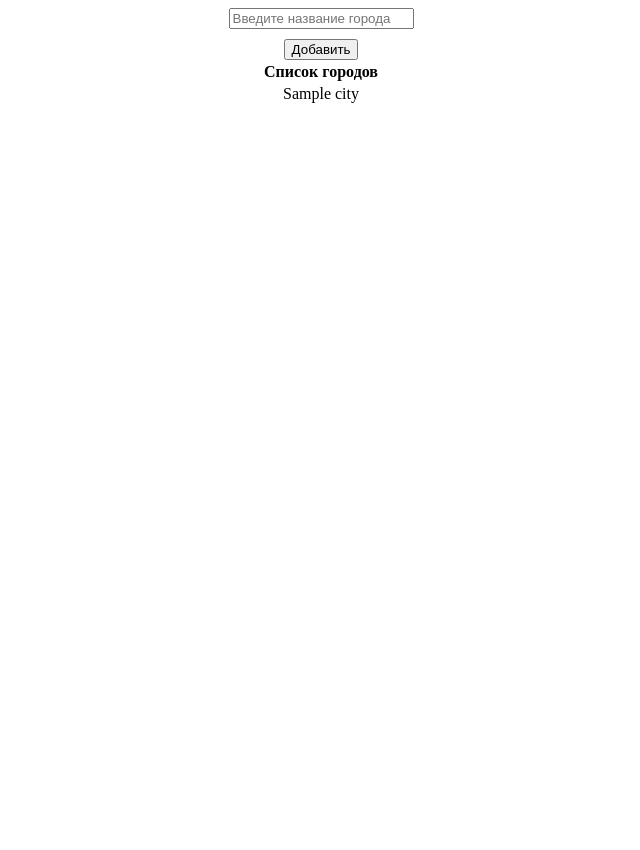
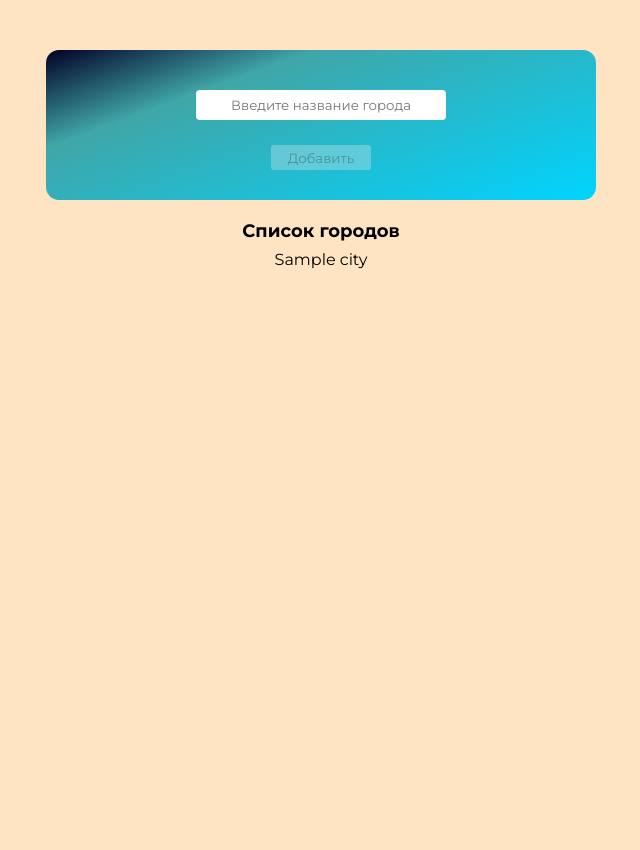
Before and after one commit to iarrowned/niris, a PHP site: page / in a window 1280 px wide. Shown: the whole page, without its empty margins (319-959 px from the left). Before the commit the page ends 103 px from the top, so only its background shows below. Run offline with PHP 8.4, Linux system fonts and the light colour scheme; tables that the repository leaves empty or names only in its code hold one stand-in row (values such as "Sample post"); some libraries are stand-ins or nearby versions.

Commit message:
js + exeptions

```diff
--- /dev/null
+++ b/css/null.css
@@ -0,0 +1,80 @@
+@import url('https://fonts.googleapis.com/css2?family=Montserrat:ital,wght@0,100;0,200;0,300;0,400;0,500;0,600;0,700;0,800;0,900;1,100;1,200;1,300;1,400;1,500;1,600;1,700;1,800;1,900&display=swap');
+* {
+  padding: 0;
+  margin: 0;
+  border: 0;
+}
+
+*, *:before, *:after {
+  box-sizing: border-box;
+}
+
+:focus, :active {
+  outline: none;
+}
+
+a:focus, a:active {
+  outline: none;
+}
+
+nav, footer, header, aside {
+  display: block;
+}
+
+html, body {
+  height: 100%;
+  width: 100%;
+  font-size: 100%;
+  line-height: 1;
+  font-size: 14px;
+  -ms-text-size-adjust: 100%;
+  -moz-text-size-adjust: 100%;
+  -webkit-text-size-adjust: 100%;
+}
+
+input, button, textarea {
+  font-family: inherit;
+}
+
+input::-ms-clear {
+  display: none;
+}
+
+button {
+  cursor: pointer;
+}
+
+a, a:visited {
+  text-decoration: none;
+}
+
+a:hover {
+  text-decoration: none;
+}
+
+ul li {
+  list-style: none;
+}
+
+img {
+  vertical-align: top;
+}
+
+h1, h2, h3, h4, h5, h6 {
+  font-size: inherit;
+  font-weight: 400;
+}
+
+li {
+  list-style: none;
+}
+a{
+  color: #000;
+}
+.container{
+  min-width: 320px;
+  margin: 0 auto;
+}
+body{
+  font-family: 'Montserrat', sans-serif;
+}
--- a/css/style.css
+++ b/css/style.css
@@ -1,19 +1,52 @@
+body {
+  background: bisque;
+}
+
 .add .container {
   width: 1080px;
+  margin: 50px auto 20px;
+}
+.add .container form {
+  width: 550px;
+  height: 150px;
+  padding-top: 40px;
+  border-radius: 13px;
   margin: 0 auto;
+  background: linear-gradient(160deg, #020024 0%, #40a6a8 28%, #00d4ff 100%);
 }
 .add .container form input {
   display: block;
   margin: 0 auto;
 }
 .add .container form input[type=text] {
-  margin-bottom: 10px;
+  width: 250px;
+  text-align: center;
+  margin-bottom: 25px;
+  height: 30px;
+  border-radius: 4px;
+}
+.add .container form input[type=submit] {
+  width: 100px;
+  height: 25px;
+  border-radius: 3px;
+}
+.add .container form input[type=submit]:enabled:hover {
+  background: #d5ffd4;
+  cursor: pointer;
+}
+.add .container form input[type=submit]:active {
+  background: #ffe9c3;
 }
 
 .list .container table {
   width: 500px;
   margin: 0 auto;
 }
+.list .container table tr th {
+  font-size: 18px;
+}
 .list .container table tr td {
+  padding-top: 10px;
   text-align: center;
+  font-size: 16px;
 }
--- a/index.php
+++ b/index.php
@@ -6,15 +6,17 @@
           content="width=device-width, user-scalable=no, initial-scale=1.0, maximum-scale=1.0, minimum-scale=1.0">
     <meta http-equiv="X-UA-Compatible" content="ie=edge">
     <title>Document</title>
+    <link rel="stylesheet" href="css/null.css">
     <link rel="stylesheet" href="css/style.css">
+    <script type="text/javascript" src="https://ajax.googleapis.com/ajax/libs/jquery/1.10.1/jquery.min.js"></script>
 </head>
 <body>
 <?php require_once __DIR__ . '/src/php/view.php'; ?>
 <section class="add">
     <div class="container">
         <form action="src/php/handler.php" method="post">
-            <input type="text" name="city" placeholder="Введите название города">
-            <input type="submit" value="Добавить">
+            <input onkeyup="checkParams()" autocomplete="off" id="city" type="text" name="city" placeholder="Введите название города">
+            <input id="btn" type="submit" value="Добавить" disabled>
         </form>
     </div>
 </section>
@@ -28,5 +30,6 @@
         </table>
     </div>
 </section>
+<script src="js/script.js"></script>
 </body>
 </html>
--- /dev/null
+++ b/js/script.js
@@ -0,0 +1,8 @@
+function checkParams() {
+    var city = $('#city').val();
+    if(city.length != 0) {
+        $('#btn').removeAttr('disabled');
+    } else {
+        $('#btn').attr('disabled', 'disabled');
+    }
+}
--- a/src/php/handler.php
+++ b/src/php/handler.php
@@ -1,5 +1,7 @@
 <?php
     require_once __DIR__ . "/connection.php";
+    if ($_POST["city"])
+    {
         $city = $_POST["city"];
         $dbh = connect();
         $statement = $dbh->prepare("INSERT INTO cities (cityName) VALUES (:cityName)");
@@ -8,3 +10,4 @@
         ]);
         $dbh = null;
         header("Location: /");
+    }
--- a/src/scss/style.scss
+++ b/src/scss/style.scss
@@ -1,16 +1,38 @@
+body { background: bisque; }
 .add {
   .container {
     width: 1080px;
-    margin: 0 auto;
-
+    margin: 50px auto 20px;
     form {
+      width: 550px;
+      height: 150px;
+      padding-top: 40px;
+      border-radius: 13px;
+      margin: 0 auto;
+      background: linear-gradient(160deg, rgba(2,0,36,1) 0%, rgba(64,166,168,1) 28%, rgba(0,212,255,1) 100%);
       input {
         display: block;
         margin: 0 auto;
       }
 
       input[type="text"] {
-        margin-bottom: 10px;
+        width: 250px;
+        text-align: center;
+        margin-bottom: 25px;
+        height: 30px;
+        border-radius: 4px;
+      }
+      input[type="submit"] {
+        width: 100px;
+        height: 25px;
+        border-radius: 3px;
+      }
+      input[type="submit"]:enabled:hover {
+        background: #d5ffd4;
+        cursor: pointer;
+      }
+      input[type="submit"]:active {
+        background: #ffe9c3;
       }
     }
   }
@@ -21,9 +43,14 @@
       width: 500px;
       margin: 0 auto;
       tr {
-        th{}
+
+        th{
+          font-size: 18px;
+        }
         td{
+          padding-top: 10px;
           text-align: center;
+          font-size: 16px;
         }
       }
     }
```
Lines whose indentation alone changed are shown as unchanged.
